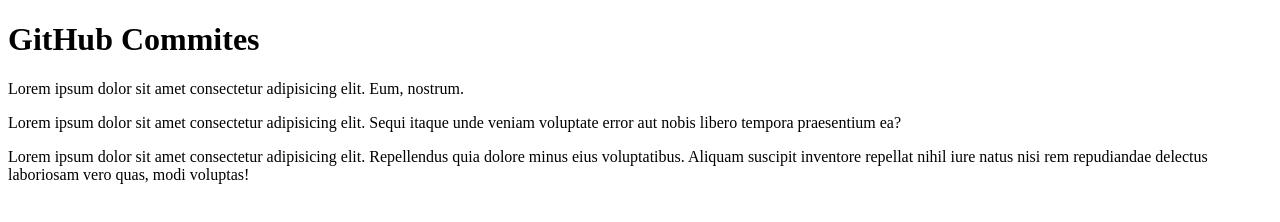
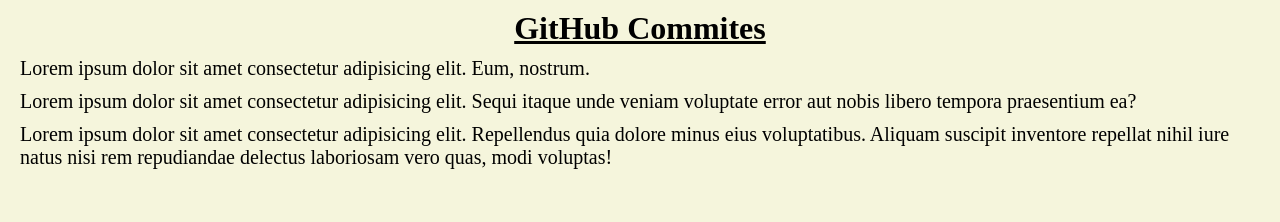
Before and after one commit to omprakash-01/Learning_Github, a plain HTML site: page index.html in a window 1280 px wide. Drawn offline with Linux system fonts and the light colour scheme.

Commit message:
style branch created and added some content

```diff
--- a/index.html
+++ b/index.html
@@ -4,6 +4,7 @@
      <meta charset="UTF-8">
      <meta name="viewport" content="width=device-width, initial-scale=1.0">
      <title>Document</title>
+     <link rel="stylesheet" href="style.css">
 </head>
 <body>
      <h1>GitHub Commites</h1>
--- /dev/null
+++ b/style.css
@@ -0,0 +1,18 @@
+*{
+     margin: 0;
+     padding: 0;
+     box-sizing: border-box;
+}
+body{
+     background-color: beige;
+}
+h1{
+     text-align: center;
+     margin: 10px;
+     text-decoration: underline;
+}
+p{
+     margin: 10px;
+     margin-left: 20px;
+     font-size: 20px;
+}
```
